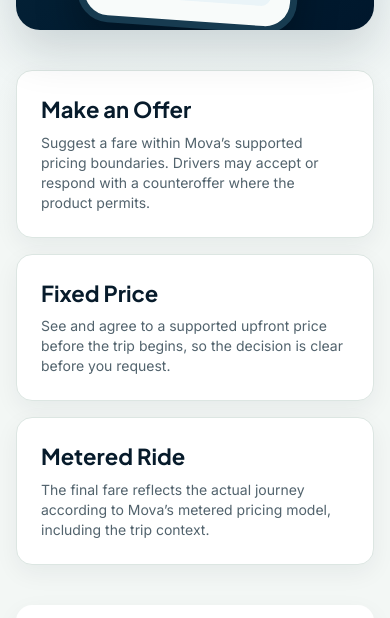
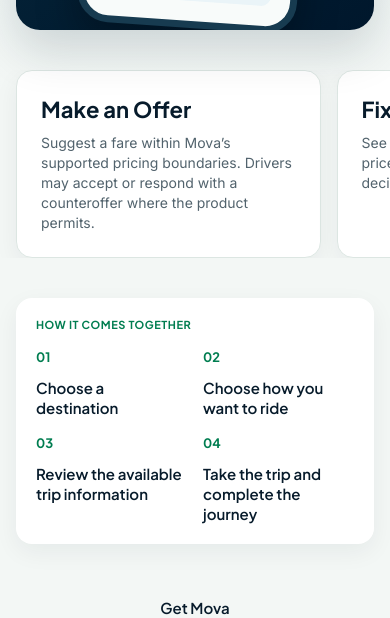
Before and after one commit to height015/Mova-Web, a Next.js app: page /ride in a window 390 px wide. Shown: the part 651-1269 px from the top of the page. Built offline with nearby package versions, Linux system fonts and the light colour scheme; no server answers.

Commit message:
Added Css Fix

```diff
--- a/src/app/globals.css
+++ b/src/app/globals.css
@@ -270,6 +270,24 @@
 @media (max-width:900px){.public-page-hero{grid-template-columns:1fr;gap:2rem;min-height:0}.public-visual{min-height:290px}.public-content-grid{grid-template-columns:1fr 1fr}.public-steps>div{grid-template-columns:1fr 1fr}}
 @media (max-width:767px){.public-page-hero{margin-bottom:2.5rem}.public-page h1{font-size:36px;line-height:42px}.public-content-grid,.market-page-grid{grid-template-columns:1fr}.public-info-card{min-height:0}.public-steps{padding:1.25rem;margin:2.5rem 0}.public-steps>div{grid-template-columns:1fr 1fr}.public-map-note{display:block}.public-map-note p{margin-top:.5rem}.public-page-actions{display:grid}.public-page-actions .button{width:100%}}
 
+/* Secondary-page peer cards use the same native mobile snap pattern as the homepage. */
+@media (max-width:767px){
+  .public-content-grid,.market-page-grid{
+    display:flex;
+    grid-template-columns:none;
+    gap:1rem;
+    margin-inline:-1rem;
+    padding-inline:1rem 1.5rem;
+    overflow-x:auto;
+    overscroll-behavior-x:contain;
+    scroll-padding-inline:1rem;
+    scroll-snap-type:x mandatory;
+    scrollbar-width:none;
+  }
+  .public-content-grid::-webkit-scrollbar,.market-page-grid::-webkit-scrollbar{display:none}
+  .public-content-grid .public-info-card,.market-page-grid>*{flex:0 0 87%;width:87%;scroll-snap-align:start}
+}
+
 /* HTML typography tokens: Inter body copy and Jakarta Sans headings/labels. */
 :root{
   --type-body-sm:12px/16px var(--font-inter);
```
